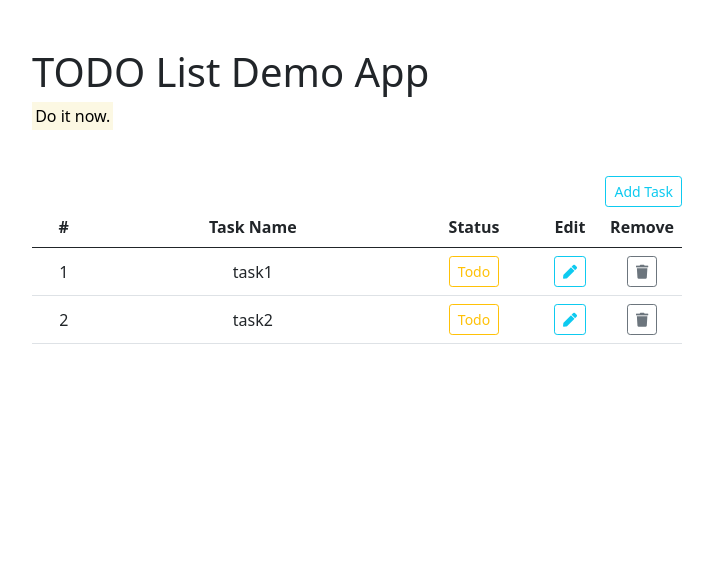
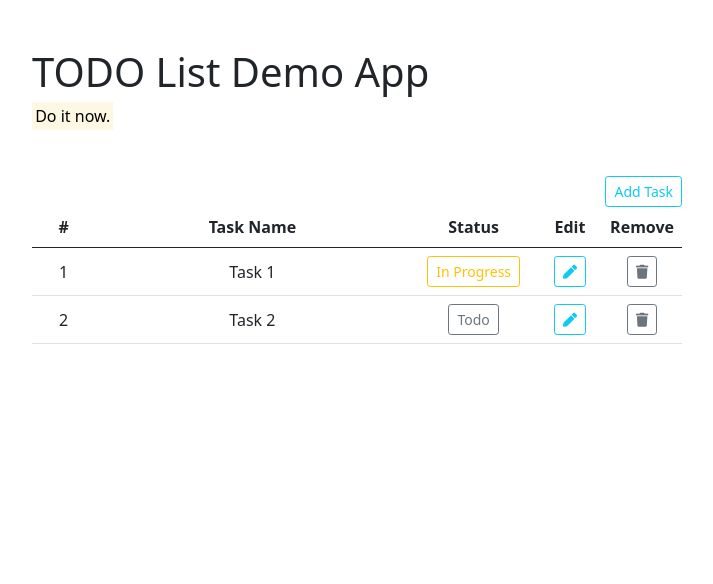
Before and after one commit to guidoavvisati/flask_todo_list, a Flask app: page / in a window 1280 px wide. Shown: the top 584 px of the page, without its empty margins (283-996 px from the left). Run offline with Flask 2, Linux system fonts and the light colour scheme.

Commit message:
dynamic table content from built-in db

```diff
--- a/app/database.py
+++ b/app/database.py
@@ -3,3 +3,11 @@ import random
 
 def query_name():
     return random.choice(["Alice", "Bob", "Chris", "Dolly"])
+
+
+def fetch_todo():
+    todo_list = [
+        {"id": 1, "task": "Task 1", "status": "In Progress"},
+        {"id": 2, "task": "Task 2", "status": "Todo"},
+    ]
+    return todo_list
--- a/app/routes.py
+++ b/app/routes.py
@@ -1,8 +1,8 @@
 from flask import render_template
 from app import app
-from app.database import query_name
+import app.database as db
 
 
 @app.route("/")
 def homepage():
-    return render_template("index.html", name=query_name())
+    return render_template("index.html", items=db.fetch_todo())
--- a/app/templates/index.html
+++ b/app/templates/index.html
@@ -71,43 +71,34 @@
         </thead>
 
         <tbody>
-            <tr>
-                <td>1</td>
-                <td>task1</td>
-								<td><button type="button"
-														class="btn btn-outline-warning btn-sm state"
-														data-source="1">Todo</button></td>
-                <td>
-									<button type="button" class="btn btn-outline-info btn-sm"
-													data-bs-toggle="modal" data-bs-target="#task-modal"
-													data-source="1" data-content="task1">
-										<i class="fa fa-pen fa-1" aria-hidden="true"></i>
-									</button>
-								</td>
-                <td><button class="btn btn-outline-secondary btn-sm remove"
-														data-source="1" type="button">
-									<i class="fa fa-trash fa-1" aria-hidden="true"></i>
-										</button>
-								</td>
-            </tr>
-						<tr>
-                <td>2</td>
-                <td>task2</td>
-								<td><button type="button" class="btn btn-outline-warning btn-sm state"
-														data-source="2">Todo</button></td>
-                <td>
-									<button type="button" class="btn btn-outline-info btn-sm"
-												  data-bs-toggle="modal" data-bs-target="#task-modal"
-													data-source="2" data-content="task2">
-										<i class="fa fa-pen fa-1" aria-hidden="true"></i>
-									</button>
-								</td>
-                <td><button class="btn btn-outline-secondary btn-sm remove" data-source="2" type="button">
-									<i class="fa fa-trash fa-1" aria-hidden="true"></i>
-										</button>
-								</td>
-            </tr>
+                {% for item in items %}
+                    <tr>
+                        <td>{{item.id}}</td>
+                        <td>{{item.task}}</td>
 
+                        {% if item.status == "In Progress" %}
+                            <td><button type="button" class="btn btn-outline-warning btn-sm state"
+                                                                data-source="{{item.id}}">{{item.status}}</button></td>
+                        {%endif%}
+                        {% if item.status == "Todo" %}
+                            <td><button type="button" class="btn btn-outline-secondary btn-sm state"
+                                                                data-source="{{item.id}}">{{item.status}}</button></td>
+                        {%endif%}
+                        {% if item.status == "Complete" %}
+                            <td><button type="button" class="btn btn-outline-success btn-sm state"
+                                                                data-source="{{item.id}}">{{item.status}}</button></td>
+                        {%endif%}
+
+                        <td><button type="button" class="btn btn-outline-info btn-sm" data-bs-toggle="modal"
+                                                                data-bs-target="#task-modal" data-source="{{item.id}}"
+                                                                data-content="{{item.task}}"><i class="fa fa-pen fa-1" aria-hidden="true"></i>
+                                                </button></td>
+
+                        <td><button class="btn btn-outline-secondary btn-sm remove" data-source="{{item.id}}"
+                                                                type="button"><i class="fa fa-trash fa-1" aria-hidden="true"></i>
+                                                </button></td>
+                    </tr>
+                {% endfor %}
         </tbody>
     </table>
     </div>
```
Also changed, not shown: app/__init__.py (line endings or trailing spaces).
